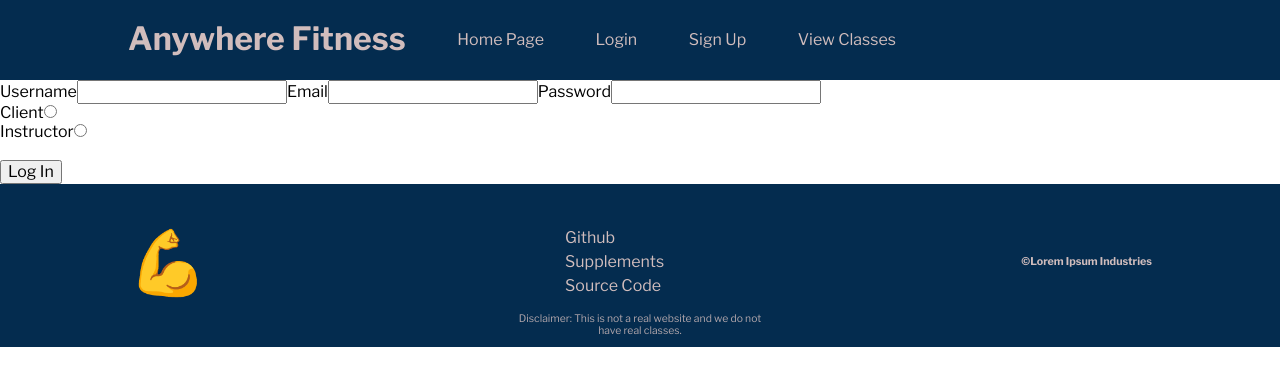
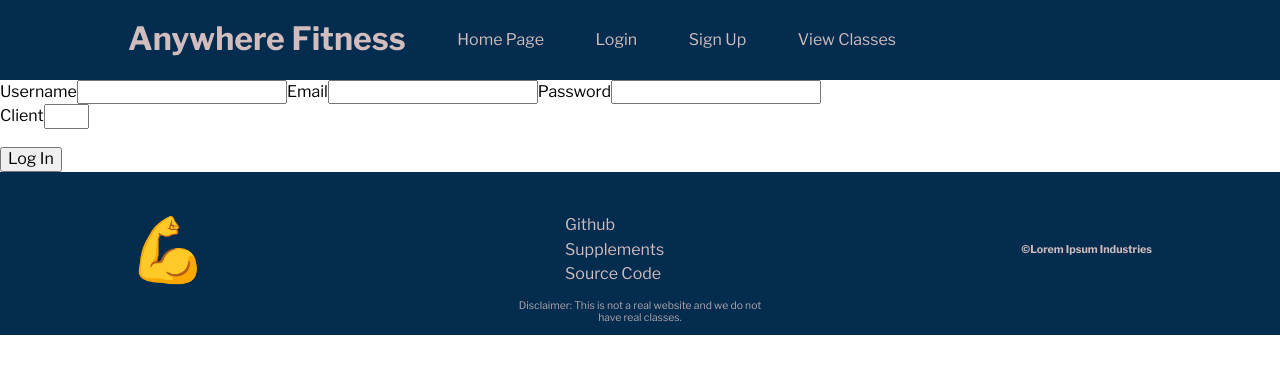
Before and after one commit to ft-anywhere-fitness/Full-Time-Anywhere-Fitness-Front-End, a React (Create React App) app: page /signup in a window 1280 px wide. Shown: the top 386 px of the page. Built offline with nearby package versions, Linux system fonts and the light colour scheme.

Commit message:
tweaks made to SignUpForm

```diff
--- a/src/components/SignUpForm.js
+++ b/src/components/SignUpForm.js
@@ -8,6 +8,7 @@ import { register } from "../actions/userActions";
 
 const SignUpForm = ({ register, userData }) => {
   // State Management
+  const navigate = useNavigate();
   const [credentials, setCredentials] = useState({
     "username": "",
     "password": "",
@@ -18,19 +19,30 @@ const SignUpForm = ({ register, userData }) => {
 
   // Event Handlers
   const handleChange = (event) => {
+    // if (event.target.value === ("1" || "2")) {
+    //   return setCredentials({
+    //     ...credentials,
+    //     [event.target.name]: Number(event.target.value)
+    //   });
+    // } else {
+    //   return setCredentials({
+    //     ...credentials,
+    //     [event.target.name]: event.target.value
+    //   });
+    // }
     setCredentials({
       ...credentials,
       [event.target.name]: event.target.value
     });
   };
 
-  const handleSubmit = async (event) => {
+  const handleSubmit = (event) => {
     event.preventDefault();
-    await register(credentials);
-    if (userData.isRegistering === false) {
-      // const navigate = useNavigate();
-      // navigate("/login");
-    }
+    console.log(credentials);
+    // await register(credentials);
+    // if (userData.isRegistering === false) {
+    //   navigate("/login");
+    // }
   };
 
   // Returned Component
@@ -68,22 +80,23 @@ const SignUpForm = ({ register, userData }) => {
         Client
         <input
           name="role_id"
-          type="radio"
+          type="number"
           onChange={handleChange}
-          value={1}
+          min="1"
+          max="2"
         />
       </label>
       <br />
-      <label>
+      {/* <label>
         Instructor
         <input
           name="role_id"
           type="radio"
           onChange={handleChange}
-          value={2}
+          value="2"
         />
       </label>
-      <br />
+      <br /> */}
       {
         credentials.role_id === 2 &&
         <label>
```
